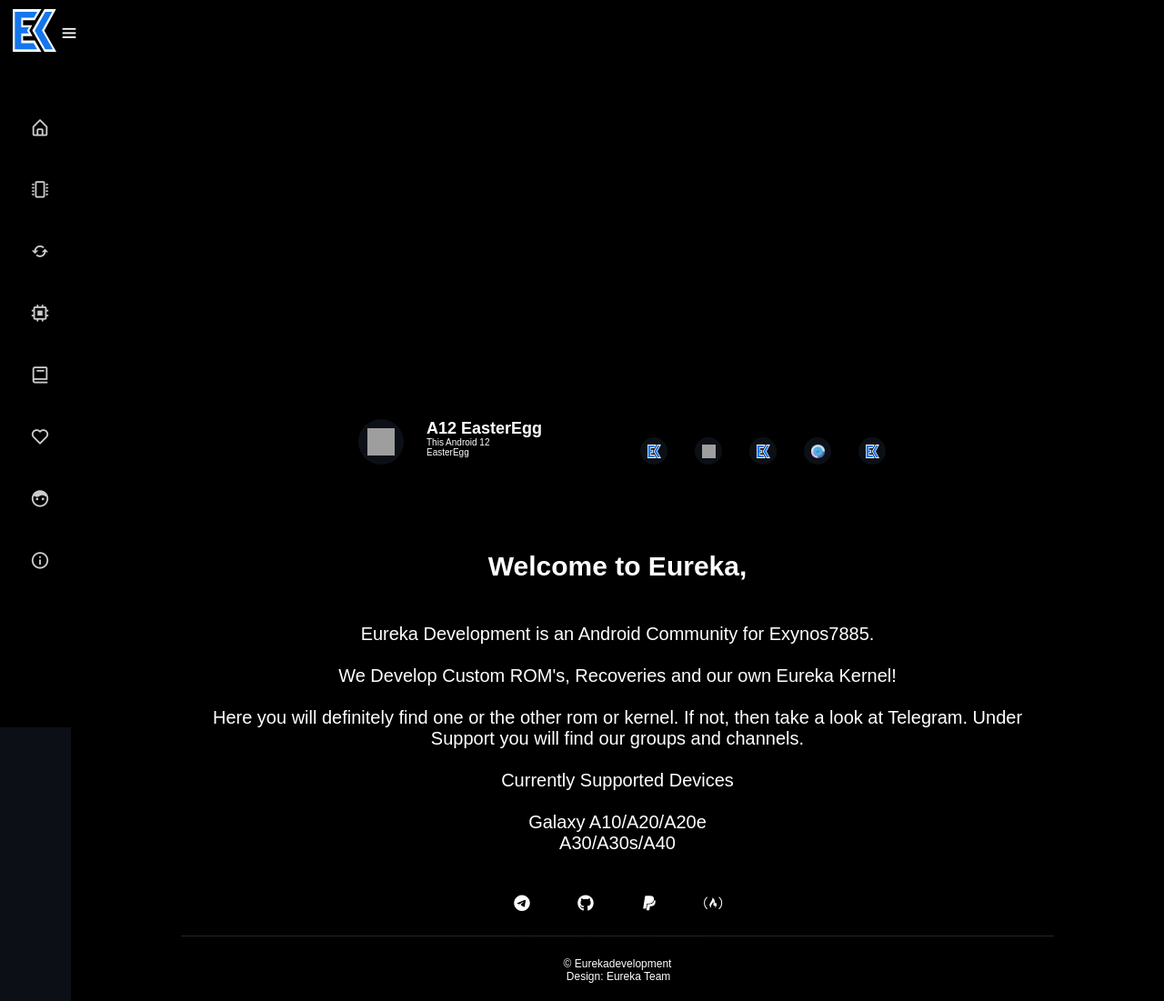
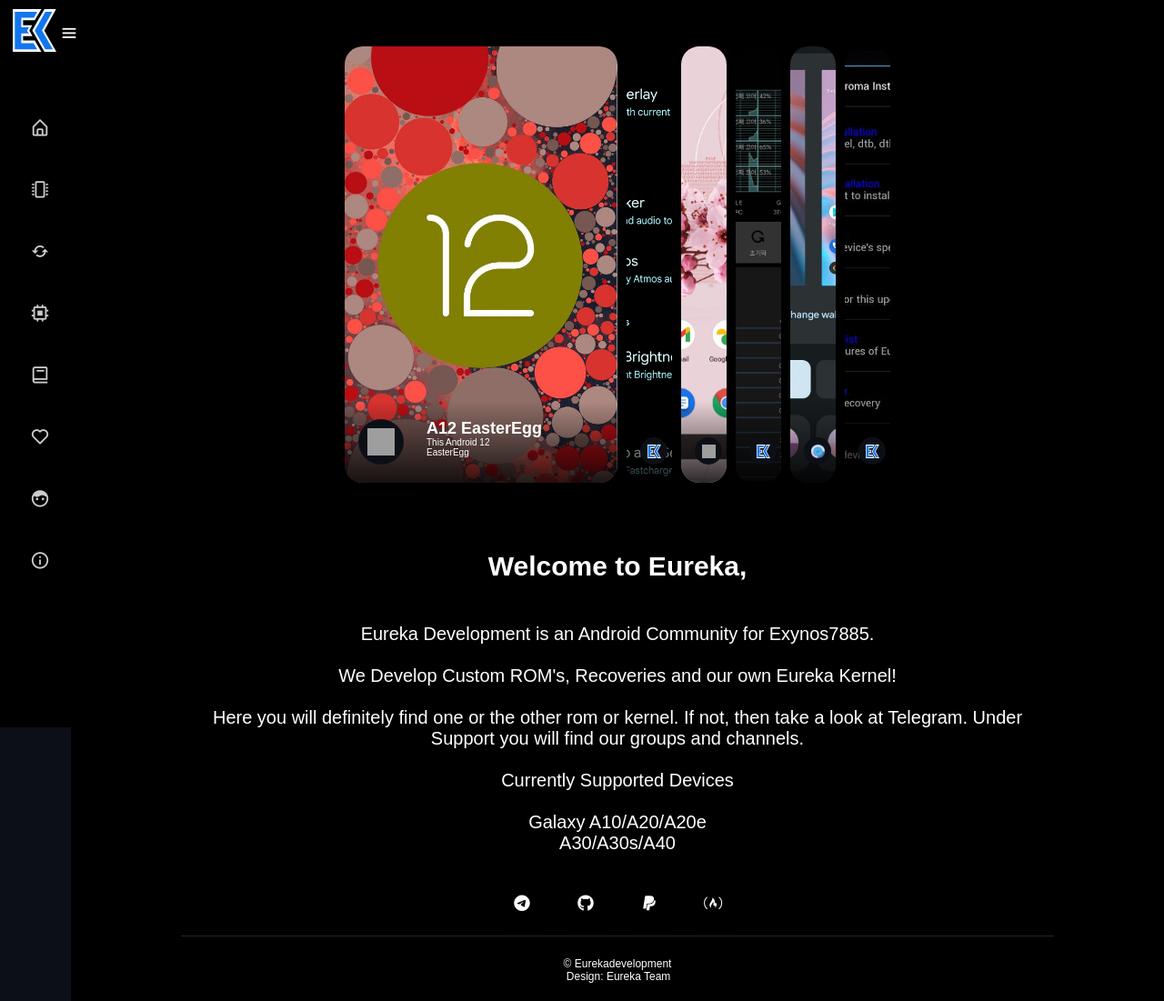
Before and after one commit to kevios12/kevios12.github.io, a website built with Vite: page src/index.html in a window 1280 px wide. Shown: the whole page at 91% size. Built offline with nearby package versions, Linux system fonts and the light colour scheme; grey boxes are pictures that could not be loaded; files whose address does not match are found by name.

Commit message:
Home Fix
fixing build path

```diff
--- a/src/scss/_flip.sass
+++ b/src/scss/_flip.sass
@@ -75,22 +75,22 @@
                         height: 2.0rem
 
         &.bild-1
-            background-image: url('./img/ek/a12.png')
+            background-image: url('../img/ek/a12.png')
 
         &.bild-3
-            background-image: url('./img/ek/home.png')
+            background-image: url('../img/ek/home.png')
 
         &.bild-2
-            background-image: url('./img/ek/smparts.png')
+            background-image: url('../img/ek/smparts.png')
 
         &.bild-4
-            background-image: url('./img/ek/ekm.png')
+            background-image: url('../img/ek/ekm.png')
 
         &.bild-6
-            background-image: url('./img/ek/aroma2.png')
+            background-image: url('../img/ek/aroma2.png')
 
         &.bild-5
-            background-image: url('./img/ek/monet.png')
+            background-image: url('../img/ek/monet.png')
 
         &:last-child
             margin: 0 0 0 0
```
Also changed, not shown: dist/index.html.
